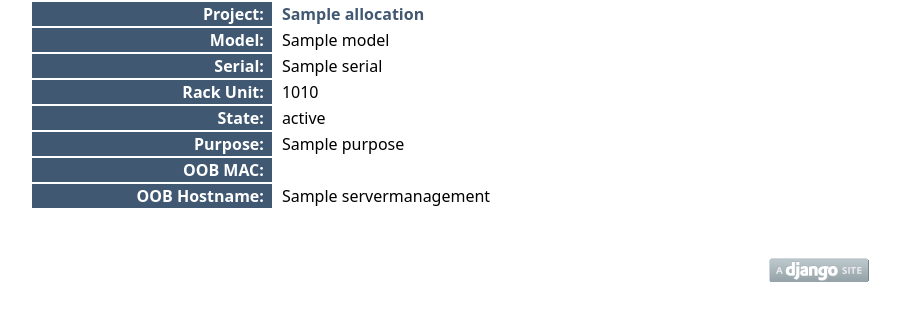
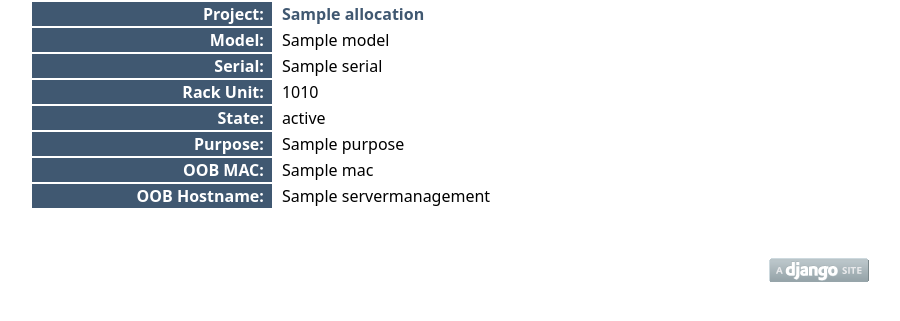
Before and after one commit to servermon/servermon, a Django app: template hwdoc/templates/equipment.html in a window 1280 px wide. Shown: the part 109-430 px from the top of the page, without its empty margins (371-1271 px from the left). Run offline with Django 3.2, Linux system fonts and the light colour scheme; the template is opened without the code that fills it: most values are stand-ins (such as "Sample title", 1, 10 or a date in 2020).

Commit message:
Fix bug with servermanagement mac address not being displayed

```diff
--- a/hwdoc/templates/equipment.html
+++ b/hwdoc/templates/equipment.html
@@ -10,7 +10,7 @@
 		<tr><th>Rack Unit:</th><td>{{ equipment.rack|stringformat:"02d" }}{{ equipment.unit|stringformat:"02d" }}</td></tr>
 		<tr><th>State:</th><td>{{ equipment.state }}</td></tr>
 		<tr><th>Purpose:</th><td>{{ equipment.purpose }}</td></tr>
-		<tr><th>OOB MAC:</th><td>{% if equipment.servermanagment %}{{ equipment.servermanagement.mac }}{% endif %}</td></tr>
+		<tr><th>OOB MAC:</th><td>{% if equipment.servermanagement %}{{ equipment.servermanagement.mac }}{% endif %}</td></tr>
 		<tr><th>OOB Hostname:</th><td>{% if equipment.servermanagement %}{{ equipment.servermanagement.hostname }}{% endif %}</td></tr>
 		</tbody>
 	</table>
```
